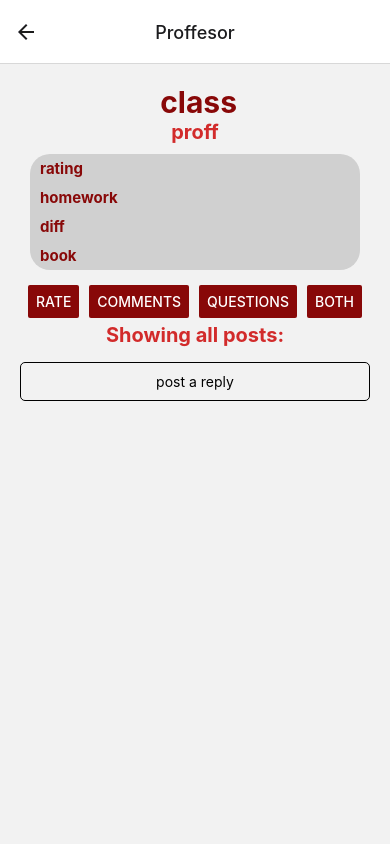
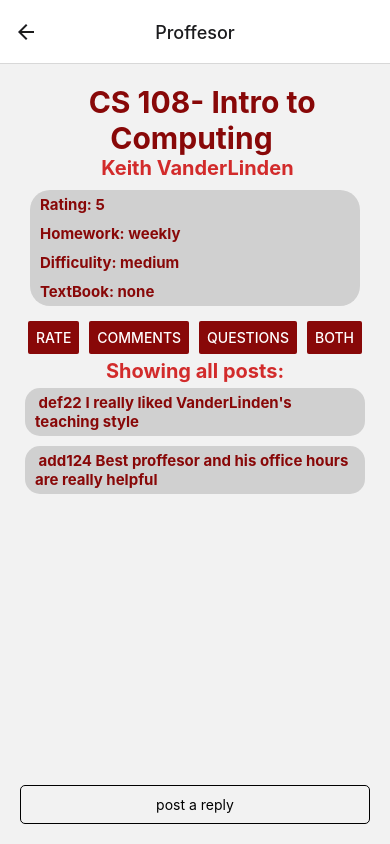
Before and after one commit to I-Dont-Want-An-F/client, a React Native app: screen /Proffesor in a window 390 px wide. Built offline with nearby package versions, Linux system fonts and the light colour scheme.

Commit message:
added rate and proffesor options

```diff
--- a/App.js
+++ b/App.js
@@ -11,8 +11,10 @@ import PostScreen from './screens/PostScreen';
 import SignUpScreen from './screens/SignUpScreen/SignUpScreen';
 import VanderScreen from './screens/VaderScreen';
 import SchuuScreen from './screens/SchuuScreen';
+import RateScreen from './screens/RateScreen';
 import { Button, StyleSheet, Text  } from 'react-native';
 import { ScreenStack } from 'react-native-screens';
+
 
 
 const styles = StyleSheet.create({
@@ -47,6 +49,7 @@ export default function App() {
                 <Stack.Screen name='Proffesor' component={VanderScreen}/>
                 <Stack.Screen name='Proffesor2' component={SchuuScreen}/>
                 <Stack.Screen name='Search' component={SearchScreen}/>
+                <Stack.Screen name ='Rate'  component={RateScreen}/>
                 <Stack.Screen name='Profile' component={ProfileScreen}/>
           </Stack.Navigator>
       </NavigationContainer>
--- a/screens/DetailScreen.js
+++ b/screens/DetailScreen.js
@@ -38,9 +38,9 @@ if(route.params.prof2==null){ // if there is 1 proff
             </View>
 
             <View style={Styles.container}>
-                <Button  color={'#880808'} title="rate"    />
+               <Button  color={'#880808'} title="rate" onPress={ () => (navigation.navigate('Rate'))}   />
                <View style={Styles.space2} />
-                <Button color={'#880808'} title="comments"/>
+               <Button color={'#880808'} title="comments"/>
                <View style={Styles.space2} />
                <Button color={'#880808'} title="Questions"/>
                <View style={Styles.space2} />
@@ -87,7 +87,7 @@ if(route.params.prof2==null){ // if there is 1 proff
         </View>
 
         <View style={Styles.container}>
-            <Button  color={'#880808'} title="rate"    />
+            <Button  color={'#880808'} title="rate" onPress={ () => (navigation.navigate('Rate'))}   />
             <View style={Styles.space2} />
             <Button color={'#880808'} title="comments"/>
             <View style={Styles.space2} />
--- /dev/null
+++ b/screens/RateScreen.js
@@ -0,0 +1,27 @@
+import { TabRouter } from '@react-navigation/native';
+import React, { useState } from 'react';
+import { Button, View, Text, TouchableOpacity, FlatList, StyleSheet } from 'react-native';
+import { TextInput } from 'react-native-gesture-handler';
+import {GlobalStyles} from '../shared/GlobalStyles';
+
+export default function RateScreen({ route, navigation }) {
+    return(
+
+    <View style={{ flex: 1, padding: 20}}>
+      <Text style = {GlobalStyles.titleBig}>  Rating Math 171 - Calculus 1 </Text>
+      <Text style = {GlobalStyles.titleSmall}>  Professor: Chris Mosely</Text>
+      <Text style = {GlobalStyles.textSmall}> General rating </Text>
+      <TextInput style= {GlobalStyles.textIn2}> 0-5</TextInput>
+      <Text style = {GlobalStyles.textSmall}> Homework </Text>
+      <TextInput style= {GlobalStyles.textIn2}> none, weekly, daily</TextInput>
+      <Text style = {GlobalStyles.textSmall}> Difficulity </Text>
+      <TextInput style= {GlobalStyles.textIn2}> easy, medium, hard</TextInput>
+      <Text style = {GlobalStyles.textSmall}> Book requirement</Text>
+      <TextInput style= {GlobalStyles.textIn2}> yes, no</TextInput>
+      <Text style = {GlobalStyles.textSmall}>  </Text>
+
+
+        <Button  color={'#880808'} title="home" onPress={ () => (navigation.navigate(''))}   />
+    </View>
+    )
+}
--- a/screens/SchuuScreen.js
+++ b/screens/SchuuScreen.js
@@ -6,15 +6,32 @@ import {GlobalStyles} from '../shared/GlobalStyles';
 
 
 export default function SchuuScreen ({ route, navigation }) {
+  const comments =[ //used to create the postscreen inside of vaderscreen
+  {
+   user1: 'xyz15',
+   user2: 'abc34',
+   user3: 'xyz15',
+   post:  "Schuurman gave more homework than Vanderlinden",
+   reply:  "How much more",
+   reply2:  "about 30 minutes more",
+  },
+  {
+    user1: 'add124',
+    post: 'Was super helpful with questions',
+  },
+]
+
+
+
   return (
       <View style={{ flex: 1, padding: 20}}>
-        <Text style = {GlobalStyles.titleBig}>  class </Text>
-        <Text style = {GlobalStyles.titleSmall}>proff</Text>
+      <Text style = {GlobalStyles.titleBig}>  CS 108- Intro to Computing </Text>
+      <Text style = {GlobalStyles.titleSmall}>  Derek Schuurman</Text>
       <View style = {GlobalStyles.background}>
-        <Text style = {GlobalStyles.textSmall}>rating</Text>
-        <Text style = {GlobalStyles.textSmall}>homework</Text>
-        <Text style = {GlobalStyles.textSmall}>diff</Text>
-        <Text style = {GlobalStyles.textSmall}>book</Text>
+      <Text style = {GlobalStyles.textSmall}>Rating: 4.5</Text>
+      <Text style = {GlobalStyles.textSmall}>Homework: weekly</Text>
+      <Text style = {GlobalStyles.textSmall}>Difficulity: medium</Text>
+      <Text style = {GlobalStyles.textSmall}>TextBook: none</Text>
       </View>
 
       <View style={Styles.container}>
@@ -30,14 +47,14 @@ export default function SchuuScreen ({ route, navigation }) {
       <Text style = {GlobalStyles.titleSmall}> Showing all posts: </Text>
 
 
-        {/* <FlatList data={comments} renderItem={({ item })=> (
+      <FlatList data={comments} renderItem={({ item })=> (
         <View style={GlobalStyles.background2}>
        <TouchableOpacity onPress= {() => navigation.navigate("Post", item)}>
          <Text style={GlobalStyles.textSmall}> {item.user1} {item.post}</Text>
         </TouchableOpacity>
         </View>
       )}/>
-         */}
+
 
       <TextInput style = {Styles.post} placeholder = "post a reply">{}</TextInput>
 
--- a/screens/VaderScreen.js
+++ b/screens/VaderScreen.js
@@ -6,15 +6,32 @@ import {GlobalStyles} from '../shared/GlobalStyles';
 
 
 export default function VanderScreen ({ route, navigation }) {
+    const comments =[ //used to create the postscreen inside of vaderscreen
+    {
+     user1: 'def22',
+     user2: 'abc34',
+     user3: 'def122',
+     post:  "I really liked VanderLinden's teaching style",
+     reply:  "Were his lectures boring",
+     reply2:  "no, he is really funny",
+    },
+    {
+      user1: 'add124',
+      post: 'Best proffesor and his office hours are really helpful',
+    },
+  ]
+
+
+
     return (
         <View style={{ flex: 1, padding: 20}}>
-        <Text style = {GlobalStyles.titleBig}>  class </Text>
-        <Text style = {GlobalStyles.titleSmall}>proff</Text>
+        <Text style = {GlobalStyles.titleBig}>  CS 108- Intro to Computing </Text>
+        <Text style = {GlobalStyles.titleSmall}> Keith VanderLinden</Text>
         <View style = {GlobalStyles.background}>
-        <Text style = {GlobalStyles.textSmall}>rating</Text>
-        <Text style = {GlobalStyles.textSmall}>homework</Text>
-        <Text style = {GlobalStyles.textSmall}>diff</Text>
-        <Text style = {GlobalStyles.textSmall}>book</Text>
+        <Text style = {GlobalStyles.textSmall}>Rating: 5</Text>
+        <Text style = {GlobalStyles.textSmall}>Homework: weekly</Text>
+        <Text style = {GlobalStyles.textSmall}>Difficulity: medium</Text>
+        <Text style = {GlobalStyles.textSmall}>TextBook: none</Text>
         </View>
 
         <View style={Styles.container}>
@@ -30,13 +47,13 @@ export default function VanderScreen ({ route, navigation }) {
         <Text style = {GlobalStyles.titleSmall}> Showing all posts: </Text>
 
 
-        {/* <FlatList data={comments} renderItem={({ item })=> (
+        <FlatList data={comments} renderItem={({ item })=> (
           <View style={GlobalStyles.background2}>
          <TouchableOpacity onPress= {() => navigation.navigate("Post", item)}>
            <Text style={GlobalStyles.textSmall}> {item.user1} {item.post}</Text>
           </TouchableOpacity>
           </View>
-        )}/> */}
+        )}/>
 
 
         <TextInput style = {Styles.post} placeholder = "post a reply">{}</TextInput>
--- a/shared/GlobalStyles.js
+++ b/shared/GlobalStyles.js
@@ -89,8 +89,20 @@ export const GlobalStyles = StyleSheet.create({
         marginTop: 15,
         padding: 10,
    },
+   textIn2:{ //used for text input in the rate screen
+    textAlign: "center",
+    alignSelf: "center",
+    width: 300,
+    height: 40,
+    color: '#D22B2B',
+    borderWidth: 2,
+    borderRadius: 10,
+    marginTop: 15,
+    padding: 10,
+},
    button: {
-    backgroundColor: "blue",
+    backgroundColor: "#880808",
+    width: 20,
     padding: 20,
     borderRadius: 5,
    }
```
Lines whose indentation alone changed are shown as unchanged.
